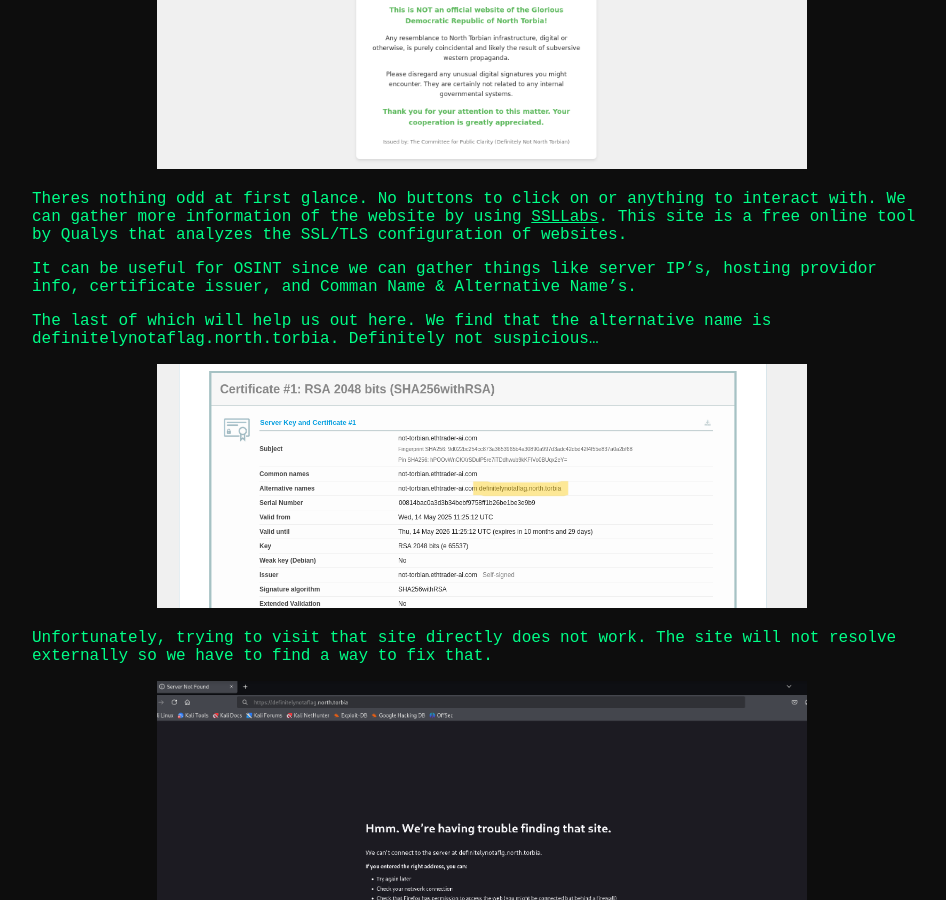
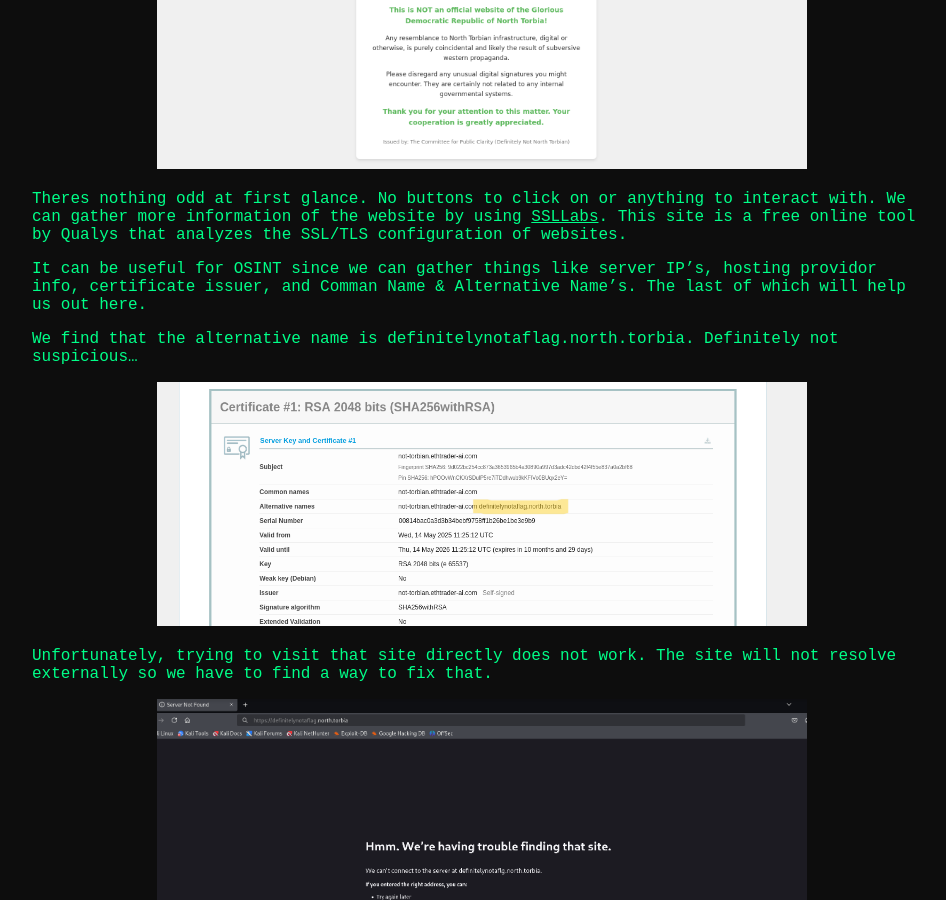
Before and after one commit to Matt-Hax/Matt-Hax.github.io, a Jekyll site: the page built from _ctf/CorrelationOne.md, in a window 1280 px wide and 900 px high, scrolled down 886 px. Shown: the whole window, without its empty margins (158-1104 px from the left). Built offline with Jekyll 4.4.1, drawn with Linux system fonts in a browser that asks for light colours.

Commit message:
Update CorrelationOne.md

```diff
--- a/_ctf/CorrelationOne.md
+++ b/_ctf/CorrelationOne.md
@@ -31,9 +31,9 @@
 Theres nothing odd at first glance. No buttons to click on or anything to interact with. We can gather more information of the website by using <a href="https://www.ssllabs.com/ssltest/">SSLLabs</a>.
 This site is a free online tool by Qualys that analyzes the SSL/TLS configuration of websites.
 
-It can be useful for OSINT since we can gather things like server IP's, hosting providor info, certificate issuer, and Comman Name & Alternative Name's.
+It can be useful for OSINT since we can gather things like server IP's, hosting providor info, certificate issuer, and Comman Name & Alternative Name's. The last of which will help us out here.
 
-The last of which will help us out here. We find that the alternative name is definitelynotaflag.north.torbia. Definitely not suspicious...
+We find that the alternative name is definitelynotaflag.north.torbia. Definitely not suspicious...
 
 <p align="center">
   <img src="/assets/images/333.png" alt="SSLLabs info" width="650">
@@ -46,10 +46,13 @@
 
 Luckily we can modify the /etc/hosts system file on our kali machine. /etc/hosts is a plain text file that locally maps IP addresses to hostnames.
 
- Its like a mini DNS server. It is not unique to Kali, but found on all Unix operating systems. Before we do that, we need to find the IP of the original site not-torbian.ethtrader-ai.com.
+Its like a mini DNS server. It is not unique to Kali, but found on all Unix operating systems. Before we do that, we need to find the IP of the original site not-torbian.ethtrader-ai.com.
 
 We'll use the 'dig' command for that.
 
+<p align="center">
+  <img src="/assets/images/5.png" alt="dig command" width="650">
+</p>
 
 ---
 
```
